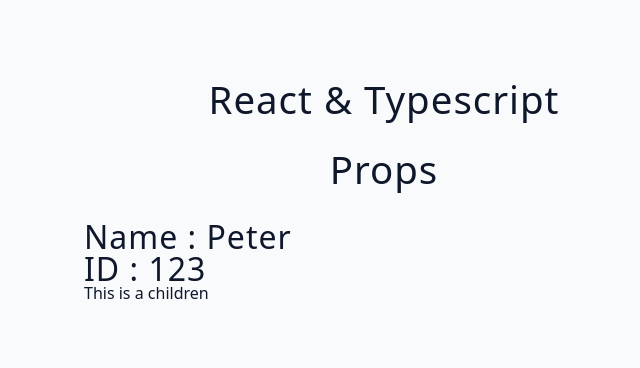
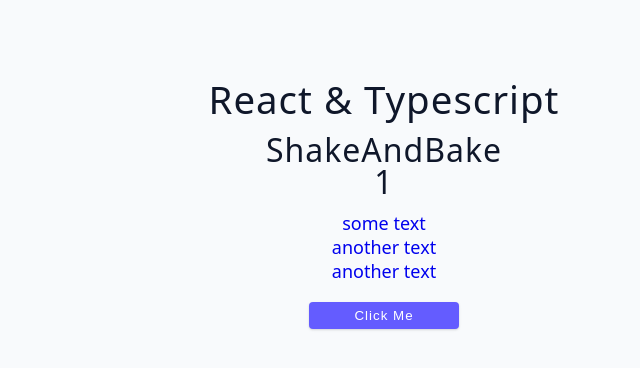
Before and after one commit to Rashedin-063/Exploration-of-TypeScript, a React (Vite) app in the folder React-TypeScript-Project-1/: page / in a window 1280 px wide. Shown: the top 368 px of the page, without its empty margins (256-896 px from the left). Built offline with nearby package versions, Linux system fonts and the light colour scheme.

Commit message:
react ts state explored

```diff
--- a/React-TypeScript-Project-1/src/App.tsx
+++ b/React-TypeScript-Project-1/src/App.tsx
@@ -1,4 +1,4 @@
-import Component from './starter/02-props'
+import Component from './starter/03-state'
 
 
 const child = <>
@@ -8,7 +8,7 @@ const child = <>
 function App() {
   return (
     <main>
-      <Component name='peter' id={123} children={child} />
+      <Component />
     </main>
   );
 }
--- a/React-TypeScript-Project-1/src/starter/03-state/index.tsx
+++ b/React-TypeScript-Project-1/src/starter/03-state/index.tsx
@@ -1,8 +1,60 @@
+import { useState } from "react";
+import { set } from "zod";
+
+type Link = {
+  id: number;
+  url: string;
+  text: string;
+}
+
+const navLinks = [
+  { id: 1, url: 'some url', text: 'some text' },
+  { id: 2, url: 'another url', text: 'another text' },
+  { id: 3, url: 'another url', text: 'another text' },
+]
+
 function Component() {
+
+  const [text, setText] = useState('shakeAndBake')
+  const [number, setNumber] = useState<number>(1);
+  const [list, setList] = useState<string[]>([])
+  const [links, setLinks] = useState<Link[]>(navLinks)
+
   return (
     <div>
-      <h2>React & Typescript</h2>
-      <h2>State</h2>
+      <h2 className='mb-1'>React & Typescript</h2>
+      <div style={{ textAlign: 'center' }}>
+        <h3 className='center'>{text}</h3>
+        <h3 className='mb-1'>{number}</h3>
+        <ul>
+          {list.map((item, index) => (
+            <li key={index}>{item}</li>
+          ))}
+          {links.map((link) => (
+            <li
+              style={{ fontSize: '18px', paddingBottom: '6px', }}
+              key={link.id}
+            >
+              <a href={link.url}>{link.text}</a>
+            </li>
+          ))}
+        </ul>
+      </div>
+      <button
+        onClick={() => {
+          // setText('hello world');
+          // setNumber(number + 1)
+          // setList(['hello', 'world']);
+          setLinks([
+            ...links,
+            { id: 4, url: 'http://localhost', text: 'hello' },
+          ]);
+        }}
+        className='btn btn-center'
+        style={{marginTop: '1rem'}}
+      >
+        Click Me
+      </button>
     </div>
   );
 }
```
